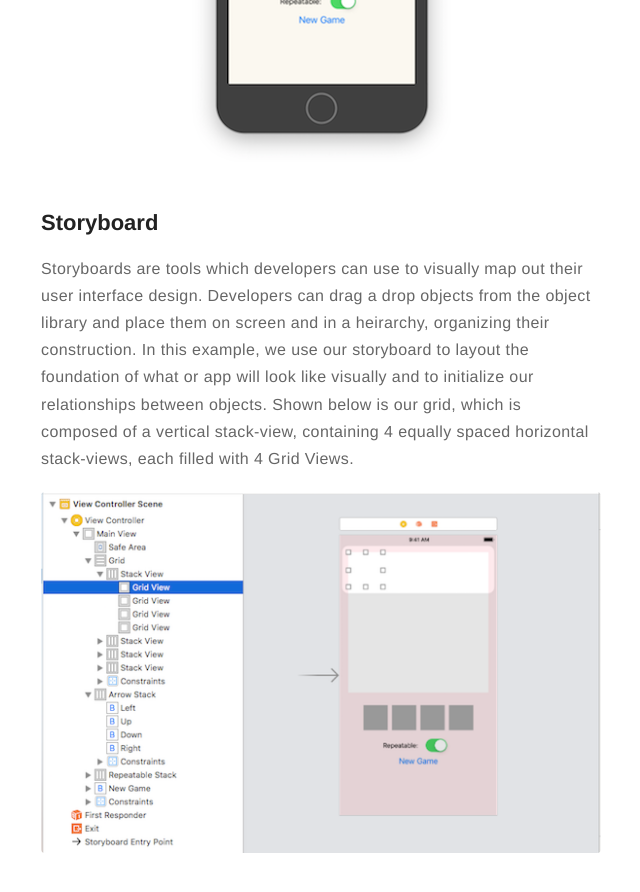
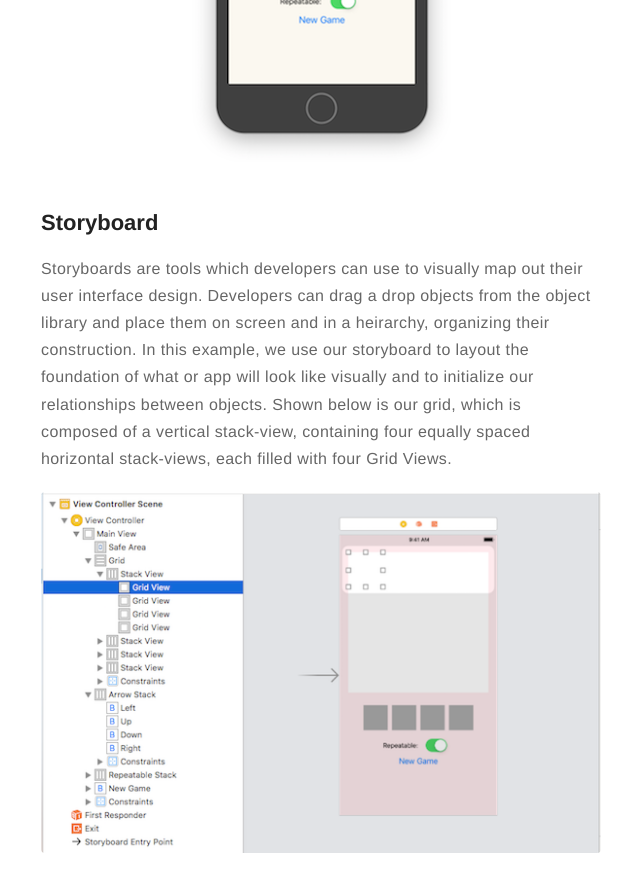
Before and after one commit to eriktanner/SwiftAppBlog, a Jekyll site: the page built from _posts/2019-02-22-2048.markdown, in a window 1280 px wide and 900 px high, scrolled down 2471 px. Shown: the top 892 px of the window, without its empty margins (319-959 px from the left). Built offline with Jekyll 4.4.1, drawn with Linux system fonts in a browser that asks for light colours; comment, search, counter and statistics services are not loaded.

```diff
--- a/_posts/2019-02-22-2048.markdown
+++ b/_posts/2019-02-22-2048.markdown
@@ -69,7 +69,7 @@ The first class project for CMSC436 was to recreate the popular mobile game 2048
 ## Storyboard
 
 <div style="margin-bottom: 0px;">
-    <p> Storyboards are tools which developers can use to visually map out their user interface design. Developers can drag a drop objects from the object library and place them on screen and in a heirarchy, organizing their construction. In this example, we use our storyboard to layout the foundation of what or app will look like visually and to initialize our relationships between objects. Shown below is our grid, which is composed of a vertical stack-view, containing 4 equally spaced horizontal stack-views, each filled with 4 Grid Views. </p>
+    <p> Storyboards are tools which developers can use to visually map out their user interface design. Developers can drag a drop objects from the object library and place them on screen and in a heirarchy, organizing their construction. In this example, we use our storyboard to layout the foundation of what or app will look like visually and to initialize our relationships between objects. Shown below is our grid, which is composed of a vertical stack-view, containing four equally spaced horizontal stack-views, each filled with four Grid Views. </p>
 </div>
 
 {: style="text-align:center"}
```
